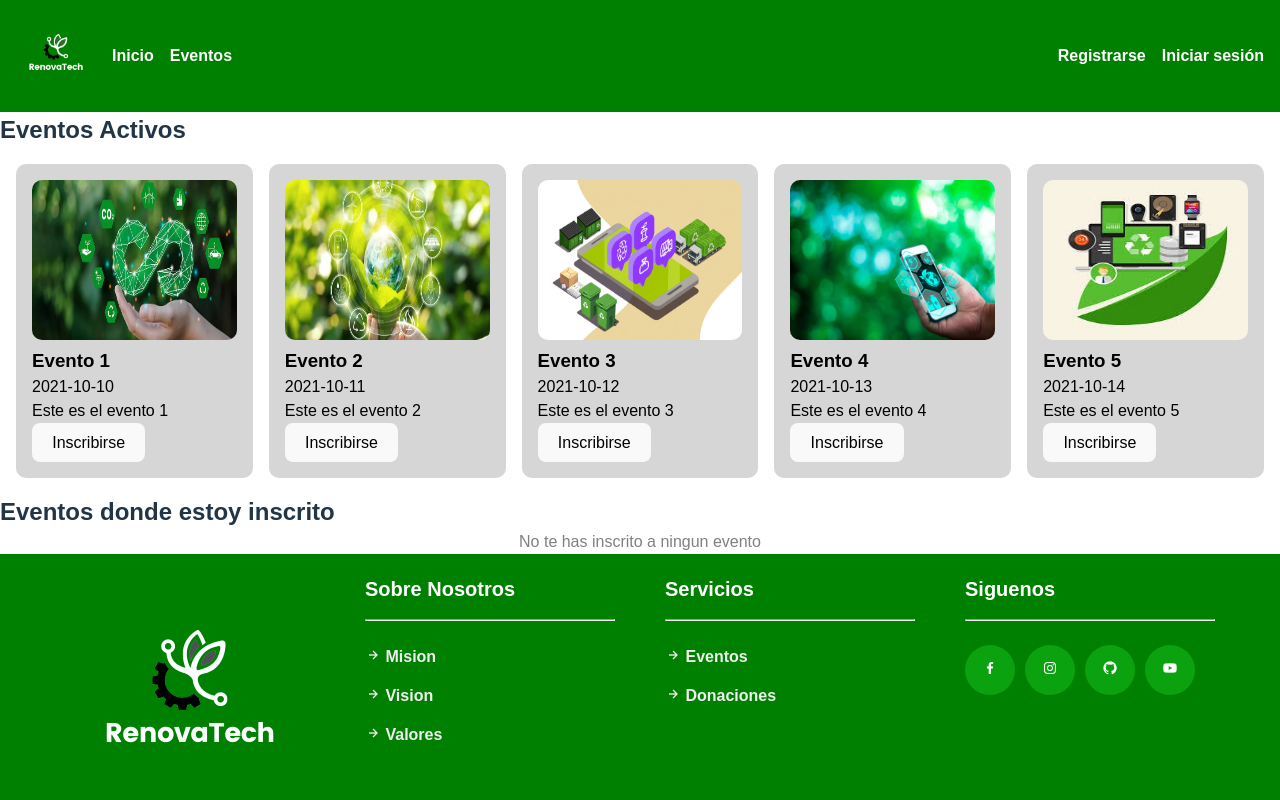
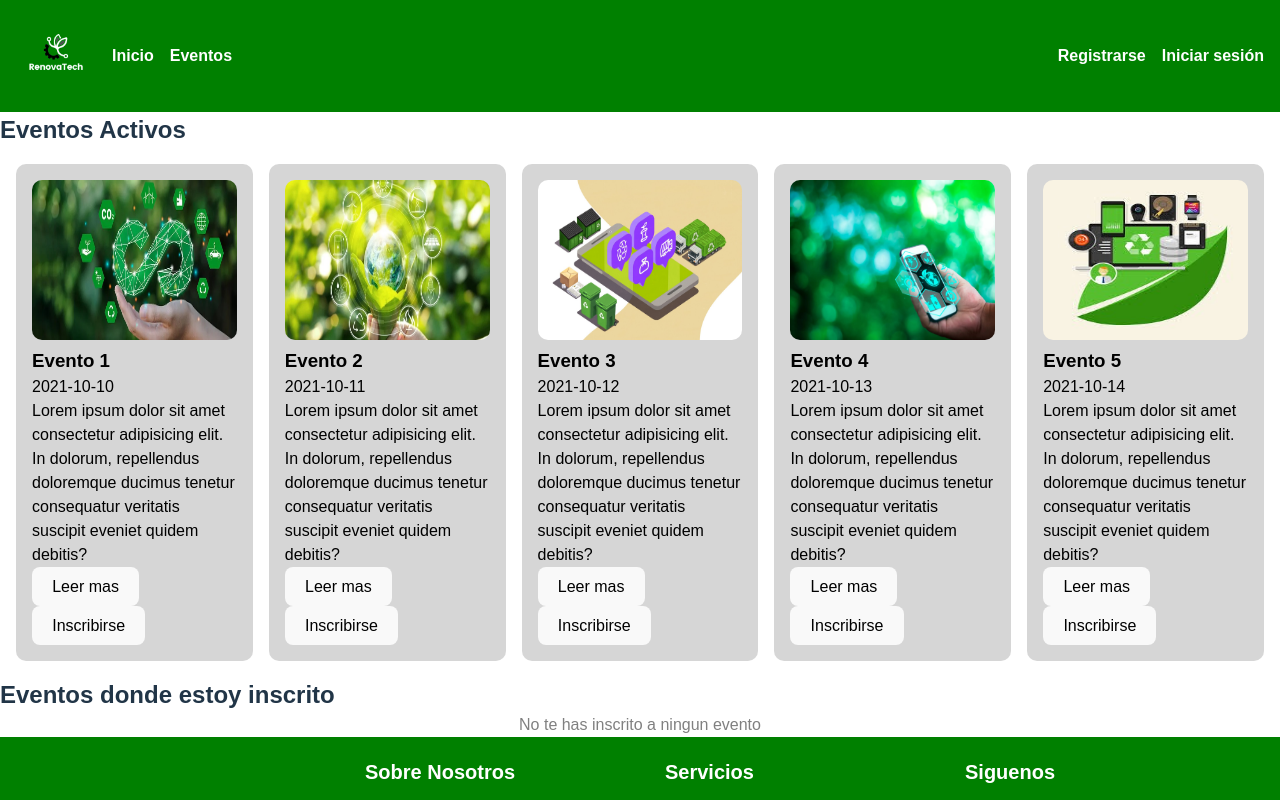
Before and after one commit to EmmaVargas19/Proyecto-Final-TDS, a React (Vite) app in the folder vite-project/: page /eventos in a window 1280 px wide. Shown: the top 800 px of the page. Built offline with nearby package versions, Linux system fonts and the light colour scheme.

Commit message:
PAR DE CAMBIOS A EVENTOS

```diff
--- a/vite-project/src/App.css
+++ b/vite-project/src/App.css
@@ -193,13 +193,22 @@ toma el espacio disponible 100 de width o height? si dependiendo de la direccion
   padding: 1rem;
   color: black;
   background-color: rgba(185, 185, 185, 0.575);
+
+  > img {
+    width: 100%;
+    height: 10rem;
+    border-radius: 10px;
+  }
+
+  > .evento-desc {
+    color: red;
+    display: -webkit-box;
+    -webkit-line-clamp: 3;
+    -webkit-box-orient: vertical;
+    overflow: hidden;
+  }
 }
 
-.evento img {
-  width: 100%;
-  height: 10rem;
-  border-radius: 10px;
-}
 
 .gridejem {
   margin: 1rem;
--- a/vite-project/src/Eventos.jsx
+++ b/vite-project/src/Eventos.jsx
@@ -1,4 +1,4 @@
-import { useContext, useState } from "react";
+import { useContext, useState, useEffect, useRef } from "react";
 import { contextName } from './context/MyContext.jsx';
 import { NoEventos } from "./NoEventos";
 import { ToastContainer } from "react-toastify";
@@ -7,13 +7,21 @@ import './App.css'
 
 export function Eventos() {
     const [eventosInscritos, setEventosInscritos] = useState([]);
+    const [mostrar, setMostrar] = useState(false);
+    const [objId, setObjId] = useState(null);
     const { user, logged, toastifye, localStorageGet, localStorageGetEdit, localStorageGetBorrar } = useContext(contextName);
     const events = [
-        { name: "Evento 1", date: "2021-10-10", description: "Este es el evento 1", img: "src/assets/img1.jpeg", id: 1 },
-        { name: "Evento 2", date: "2021-10-11", description: "Este es el evento 2", img: "src/assets/img2.jpeg", id: 2 },
-        { name: "Evento 3", date: "2021-10-12", description: "Este es el evento 3", img: "src/assets/img3.jpeg", id: 3 },
-        { name: "Evento 4", date: "2021-10-13", description: "Este es el evento 4", img: "src/assets/img4.jpeg", id: 4 },
-        { name: "Evento 5", date: "2021-10-14", description: "Este es el evento 5", img: "src/assets/img5.jpeg", id: 5 }
+        { name: "Evento 1", date: "2021-10-10",
+        description: "Lorem ipsum dolor sit amet consectetur adipisicing elit. In dolorum, repellendus doloremque ducimus tenetur consequatur veritatis suscipit eveniet quidem debitis?",
+        img: "src/assets/img1.jpeg", id: 1 },
+        { name: "Evento 2", date: "2021-10-11", description: "Lorem ipsum dolor sit amet consectetur adipisicing elit. In dolorum, repellendus doloremque ducimus tenetur consequatur veritatis suscipit eveniet quidem debitis?",
+        img: "src/assets/img2.jpeg", id: 2 },
+        { name: "Evento 3", date: "2021-10-12", description: "Lorem ipsum dolor sit amet consectetur adipisicing elit. In dolorum, repellendus doloremque ducimus tenetur consequatur veritatis suscipit eveniet quidem debitis?",
+        img: "src/assets/img3.jpeg", id: 3 },
+        { name: "Evento 4", date: "2021-10-13", description: "Lorem ipsum dolor sit amet consectetur adipisicing elit. In dolorum, repellendus doloremque ducimus tenetur consequatur veritatis suscipit eveniet quidem debitis?",
+        img: "src/assets/img4.jpeg", id: 4 },
+        { name: "Evento 5", date: "2021-10-14", description: "Lorem ipsum dolor sit amet consectetur adipisicing elit. In dolorum, repellendus doloremque ducimus tenetur consequatur veritatis suscipit eveniet quidem debitis?",
+        img: "src/assets/img5.jpeg", id: 5 }
     ];
 console.log(events)
 console.log("soy eventos")
@@ -40,16 +48,26 @@ console.log(localStorageGet() + "soy local storage get")
     function saber (obj){
         return eventosInscritos.some(objetos => objetos.id == obj.id)
     }
-    const mapeo = events.map((obj) => (
-        <div key={obj.id} className="evento">
+
+    function leer (obj)  {
+        setMostrar(!mostrar)
+        setObjId(obj.id)
+    }
+console.log(objId)
+console.log(mostrar)
+    const mapeo = events.map((obj) => {
+    const edam = useRef(null)
+    console.log(edam)
+    return (
+        <div key={obj.id} className="evento" ref={edam}>
             <img src={obj.img} alt={`Evento ${obj.id}`} title={`Imagen del evento ${obj.name}`} />
             <h3>{obj.name}</h3>
             <p>{obj.date}</p>
-            <p>{obj.description}</p>
+            <p className={mostrar ? "evento-desc" : ""}>{obj.description}</p>
+            <button onClick={()=> leer(obj)}>{mostrar && objId === obj.id ? "Leer menos" : "Leer mas"}</button>
             <button onClick={() => saber(obj) ? toastifye("Ya estas inscrito a este evento") : handleInscribirse(obj)}>{saber(obj) ? "Inscrito" : "Inscribirse"}</button>
         </div>
-    ));
-
+)})
     const mapeoEventosInscritos = eventosInscritos.map((obj) => (
         <div key={obj.id} className="evento">
             <img src={obj.img} alt={`Evento ${obj.id}`} title={`Imagen del evento ${obj.name}`} />
```
